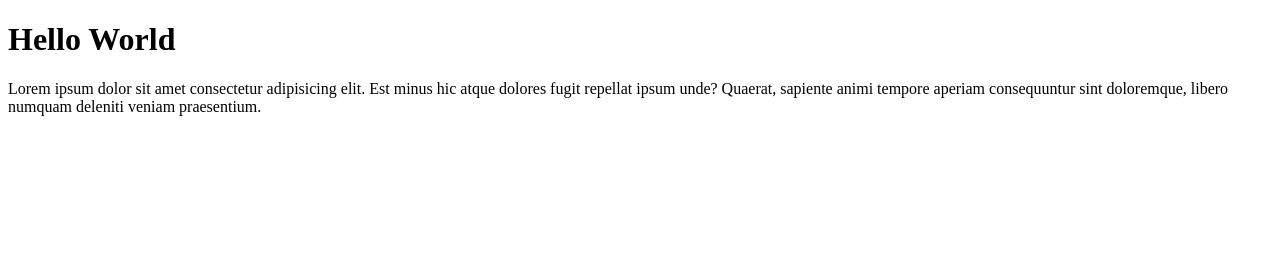
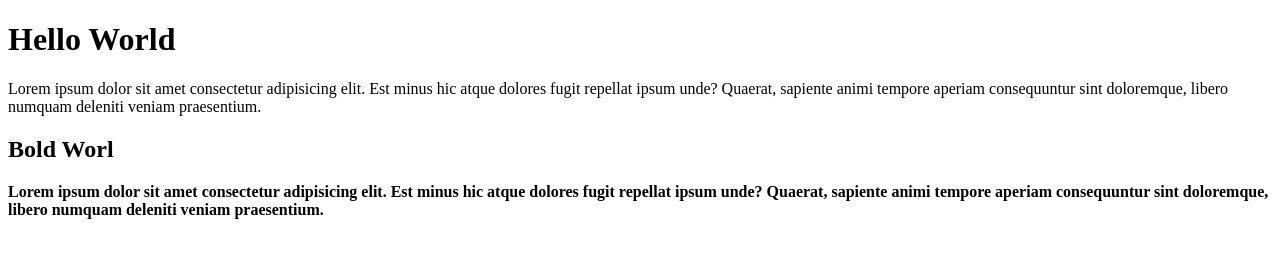
Before and after one commit to ayulsstr/ayu-git-test, a plain HTML site: page index.html in a window 1280 px wide. Drawn offline with Linux system fonts and the light colour scheme.

Commit message:
Menambahkan List Worl

```diff
--- a/index.html
+++ b/index.html
@@ -8,5 +8,7 @@
 <body>
     <h1>Hello World</h1>
     <p>Lorem ipsum dolor sit amet consectetur adipisicing elit. Est minus hic atque dolores fugit repellat ipsum unde? Quaerat, sapiente animi tempore aperiam consequuntur sint doloremque, libero numquam deleniti veniam praesentium.</p>
-</body>
+    <h2> Bold Worl </h2>
+    <b>Lorem ipsum dolor sit amet consectetur adipisicing elit. Est minus hic atque dolores fugit repellat ipsum unde? Quaerat, sapiente animi tempore aperiam consequuntur sint doloremque, libero numquam deleniti veniam praesentium.</b>
+    </body>
 </html>
```
